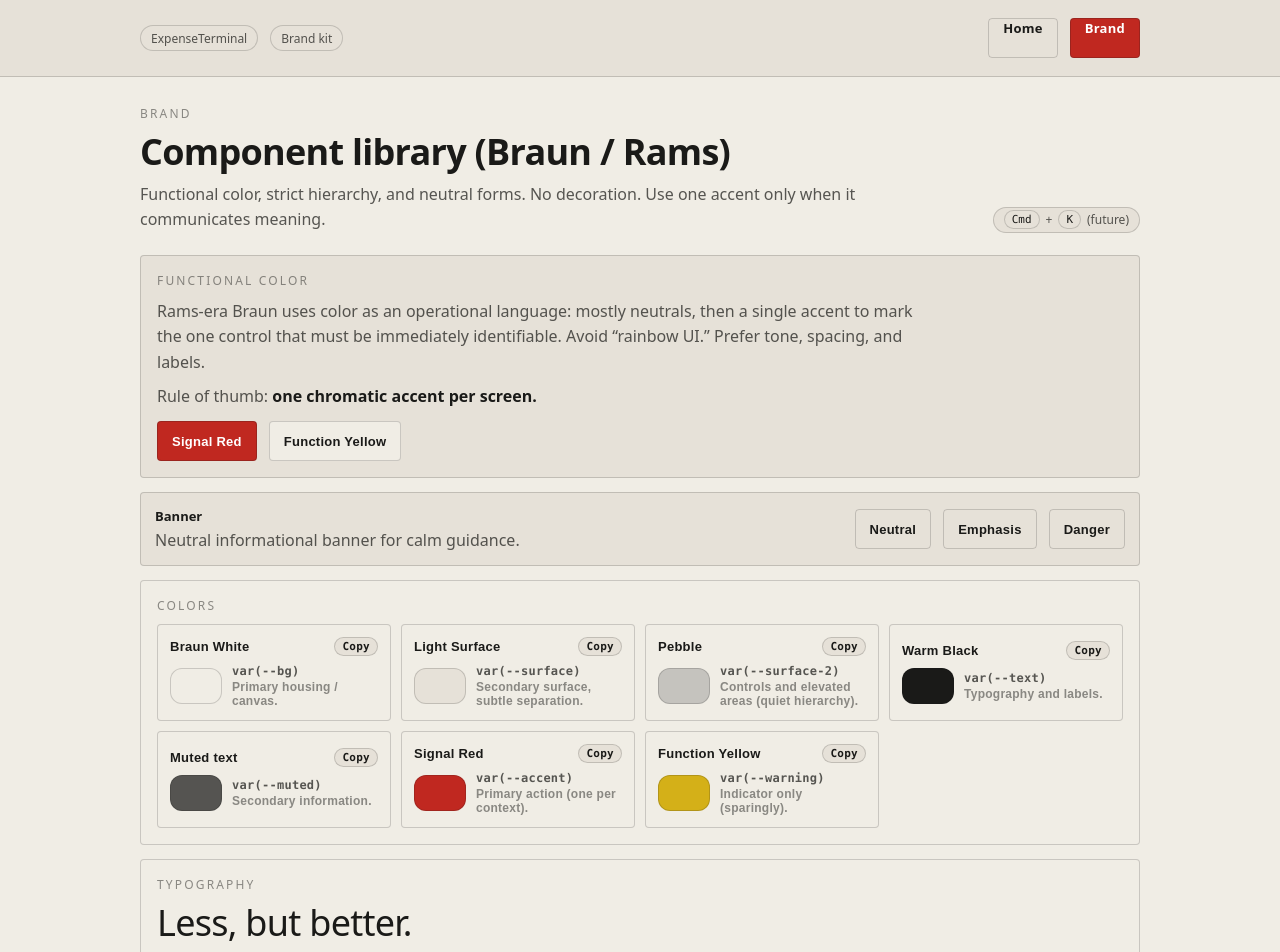
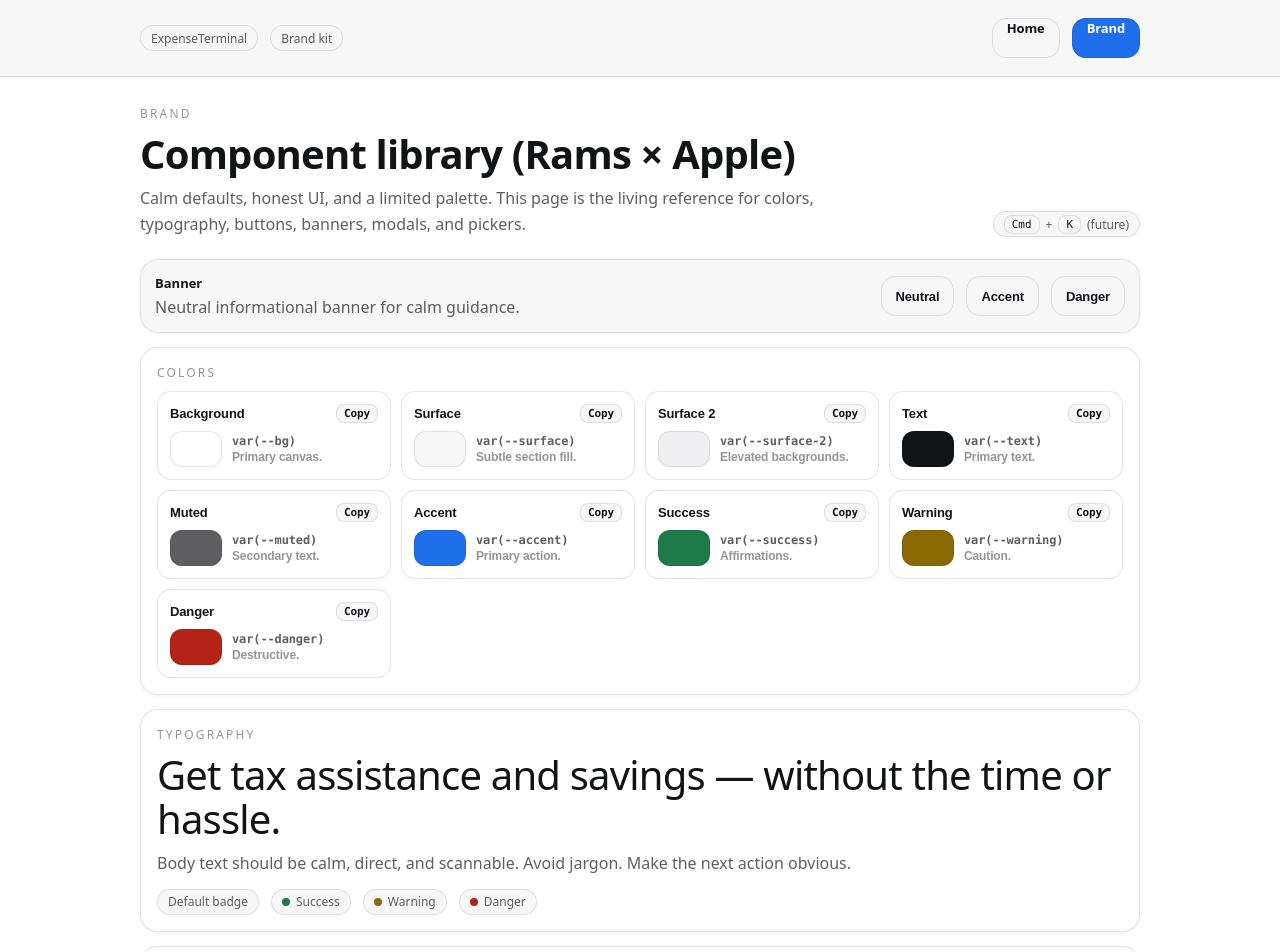
Before and after one commit to Nate-Smithline/ExpenseTerminal, a Next.js app: page /brand in a window 1280 px wide. Shown: the top 952 px of the page. Built offline with nearby package versions, Linux system fonts and the light colour scheme.

Commit message:
Revert "style(brand): shift kit toward Braun/Rams functional design"
This reverts commit 97fd4a691a95b3beda0689a82b4c34f8672e3344.

```diff
--- a/app/brand/page.tsx
+++ b/app/brand/page.tsx
@@ -1,5 +1,5 @@
 import Link from "next/link";
-import { BrandShowcase } from "@/components/brand/BrandShowcase";
+import { BrandShowcase } from "../../components/brand/BrandShowcase";
 
 export default function BrandPage() {
   return (
--- a/app/globals.css
+++ b/app/globals.css
@@ -1,28 +1,25 @@
 :root {
-  /* Braun/Rams: functional neutrals, one accent */
-  --bg: #F0EDE5;           /* Braun White */
-  --surface: #E6E1D8;      /* Light housing separation */
-  --surface-2: #C5C3BE;    /* Pebble */
-  --border: rgba(26, 26, 24, 0.18); /* Warm Black @ low alpha */
+  --bg: #ffffff;
+  --surface: #f7f7f8;
+  --surface-2: #efeff2;
+  --border: rgba(0, 0, 0, 0.10);
 
-  --text: #1A1A18;         /* Warm Black */
-  --muted: rgba(26, 26, 24, 0.72);
-  --faint: rgba(26, 26, 24, 0.48);
+  --text: #121316;
+  --muted: rgba(18, 19, 22, 0.68);
+  --faint: rgba(18, 19, 22, 0.45);
 
-  /* Accent (use sparingly): Signal Red OR Function Yellow (not both).
-     We choose Signal Red for primary actions by default. */
-  --accent: #C02820;       /* Signal Red */
-  --accent-2: #9E1F1A;     /* Deeper red for hover */
-  --success: #1A1A18;      /* Rams: avoid green “success” unless truly functional */
-  --warning: #D4B018;      /* Function Yellow (reserved for indicators) */
-  --danger: #C02820;       /* Destructive uses same red, with tone/labeling */
+  --accent: #1f6feb;
+  --accent-2: #0f4ccf;
+  --success: #1f7a4a;
+  --warning: #8a6a00;
+  --danger: #b42318;
 
-  --radius-sm: 4px;
-  --radius-md: 6px;
-  --radius-lg: 8px;
+  --radius-sm: 10px;
+  --radius-md: 14px;
+  --radius-lg: 18px;
 
-  --shadow-sm: none;
-  --shadow-md: none;
+  --shadow-sm: 0 1px 6px rgba(0, 0, 0, 0.06);
+  --shadow-md: 0 10px 30px rgba(0, 0, 0, 0.08);
 
   --mono: ui-monospace, SFMono-Regular, Menlo, Monaco, Consolas, "Liberation Mono",
     "Courier New", monospace;
@@ -61,8 +58,8 @@
 .card {
   background: var(--bg);
   border: 1px solid var(--border);
-  border-radius: var(--radius-sm);
-  box-shadow: none;
+  border-radius: var(--radius-lg);
+  box-shadow: var(--shadow-sm);
 }
 
 .sectionTitle {
@@ -74,7 +71,7 @@
 }
 
 .h1 {
-  font-size: 36px;
+  font-size: 40px;
   letter-spacing: -0.02em;
   line-height: 1.1;
   margin: 0;
@@ -107,25 +104,26 @@
   color: var(--text);
   height: 40px;
   padding: 0 14px;
-  border-radius: var(--radius-sm);
-  font-weight: 650;
+  border-radius: var(--radius-md);
+  font-weight: 600;
   font-size: 13px;
-  letter-spacing: 0.02em;
+  letter-spacing: -0.01em;
   cursor: pointer;
-  transition: background 120ms ease, border-color 120ms ease, color 120ms ease;
+  transition: transform 120ms ease, box-shadow 120ms ease, background 120ms ease, border-color 120ms ease;
 }
 
 .btn:hover {
-  background: rgba(26, 26, 24, 0.04);
+  box-shadow: var(--shadow-sm);
+  transform: translateY(-1px);
 }
 
 .btn:active {
-  background: rgba(26, 26, 24, 0.06);
+  transform: translateY(0px);
 }
 
 .btnPrimary {
   background: var(--accent);
-  border-color: rgba(26, 26, 24, 0.22);
+  border-color: rgba(0, 0, 0, 0.10);
   color: white;
 }
 
@@ -138,15 +136,15 @@
 }
 
 .btnDanger {
-  background: rgba(192, 40, 32, 0.08);
-  border-color: rgba(192, 40, 32, 0.28);
-  color: var(--text);
+  background: #fff5f5;
+  border-color: rgba(180, 35, 24, 0.25);
+  color: var(--danger);
 }
 
 .input {
   height: 40px;
   padding: 0 12px;
-  border-radius: var(--radius-sm);
+  border-radius: var(--radius-md);
   border: 1px solid var(--border);
   background: var(--bg);
   color: var(--text);
@@ -155,8 +153,8 @@
 }
 
 .input:focus {
-  border-color: rgba(26, 26, 24, 0.45);
-  box-shadow: 0 0 0 3px rgba(26, 26, 24, 0.10);
+  border-color: rgba(31, 111, 235, 0.45);
+  box-shadow: 0 0 0 4px rgba(31, 111, 235, 0.12);
 }
 
 .badge {
@@ -176,7 +174,7 @@
   font-family: var(--mono);
   font-size: 11px;
   padding: 2px 7px;
-  border-radius: 999px;
+  border-radius: 8px;
   border: 1px solid var(--border);
   background: var(--surface);
   color: var(--text);
@@ -184,18 +182,18 @@
 
 .banner {
   border: 1px solid var(--border);
-  border-radius: var(--radius-sm);
+  border-radius: var(--radius-lg);
   padding: 14px 14px;
   background: var(--surface);
   color: var(--muted);
 }
 
 .bannerStrong {
-  background: var(--surface);
-  border-color: rgba(26, 26, 24, 0.28);
+  background: rgba(31, 111, 235, 0.08);
+  border-color: rgba(31, 111, 235, 0.22);
 }
 
 .bannerDanger {
-  background: rgba(192, 40, 32, 0.06);
-  border-color: rgba(192, 40, 32, 0.22);
+  background: rgba(180, 35, 24, 0.06);
+  border-color: rgba(180, 35, 24, 0.18);
 }
--- a/components/brand/BrandShowcase.tsx
+++ b/components/brand/BrandShowcase.tsx
@@ -92,17 +92,18 @@
   const [modalOpen, setModalOpen] = useState(false);
   const [bannerKind, setBannerKind] = useState<"info" | "strong" | "danger">("info");
   const [toast, setToast] = useState<string | null>(null);
-  const [accentMode, setAccentMode] = useState<"signal_red" | "function_yellow">("signal_red");
 
   const swatches: Swatch[] = useMemo(
     () => [
-      { name: "Braun White", varName: "--bg", fallback: "#F0EDE5", description: "Primary housing / canvas." },
-      { name: "Light Surface", varName: "--surface", fallback: "#E6E1D8", description: "Secondary surface, subtle separation." },
-      { name: "Pebble", varName: "--surface-2", fallback: "#C5C3BE", description: "Controls and elevated areas (quiet hierarchy)." },
-      { name: "Warm Black", varName: "--text", fallback: "#1A1A18", description: "Typography and labels." },
-      { name: "Muted text", varName: "--muted", fallback: "rgba(26,26,24,0.72)", description: "Secondary information." },
-      { name: "Signal Red", varName: "--accent", fallback: "#C02820", description: "Primary action (one per context)." },
-      { name: "Function Yellow", varName: "--warning", fallback: "#D4B018", description: "Indicator only (sparingly)." },
+      { name: "Background", varName: "--bg", fallback: "#ffffff", description: "Primary canvas." },
+      { name: "Surface", varName: "--surface", fallback: "#f7f7f8", description: "Subtle section fill." },
+      { name: "Surface 2", varName: "--surface-2", fallback: "#efeff2", description: "Elevated backgrounds." },
+      { name: "Text", varName: "--text", fallback: "#121316", description: "Primary text." },
+      { name: "Muted", varName: "--muted", fallback: "rgba(18,19,22,0.68)", description: "Secondary text." },
+      { name: "Accent", varName: "--accent", fallback: "#1f6feb", description: "Primary action." },
+      { name: "Success", varName: "--success", fallback: "#1f7a4a", description: "Affirmations." },
+      { name: "Warning", varName: "--warning", fallback: "#8a6a00", description: "Caution." },
+      { name: "Danger", varName: "--danger", fallback: "#b42318", description: "Destructive." },
     ],
     [],
   );
@@ -117,10 +118,10 @@
       <div className="row" style={{ justifyContent: "space-between", alignItems: "flex-end" }}>
         <div>
           <p className="sectionTitle">Brand</p>
-          <h1 className="h1">Component library (Braun / Rams)</h1>
+          <h1 className="h1">Component library (Rams × Apple)</h1>
           <p className="p" style={{ marginTop: 10, maxWidth: 740 }}>
-            Functional color, strict hierarchy, and neutral forms. No decoration. Use one accent
-            only when it communicates meaning.
+            Calm defaults, honest UI, and a limited palette. This page is the living reference for
+            colors, typography, buttons, banners, modals, and pickers.
           </p>
         </div>
         <div className="row">
@@ -131,43 +132,6 @@
       </div>
 
       <div style={{ marginTop: 22, display: "grid", gap: 14 }}>
-        <div className="card" style={{ padding: 16, background: "var(--surface)" }}>
-          <p className="sectionTitle">Functional color</p>
-          <div className="row" style={{ justifyContent: "space-between", alignItems: "flex-start" }}>
-            <div style={{ maxWidth: 760 }}>
-              <p className="p">
-                Rams-era Braun uses color as an operational language: mostly neutrals, then a single
-                accent to mark the one control that must be immediately identifiable. Avoid “rainbow
-                UI.” Prefer tone, spacing, and labels.
-              </p>
-              <p className="p" style={{ marginTop: 8 }}>
-                Rule of thumb: <strong style={{ color: "var(--text)" }}>one chromatic accent per screen.</strong>
-              </p>
-            </div>
-            <div className="row">
-              <button
-                className={`btn ${accentMode === "signal_red" ? "btnPrimary" : ""}`}
-                onClick={() => setAccentMode("signal_red")}
-                title="Signal Red"
-              >
-                Signal Red
-              </button>
-              <button
-                className={`btn ${accentMode === "function_yellow" ? "btnPrimary" : ""}`}
-                onClick={() => setAccentMode("function_yellow")}
-                title="Function Yellow"
-                style={
-                  accentMode === "function_yellow"
-                    ? { background: "var(--warning)", color: "var(--text)", borderColor: "rgba(26,26,24,0.28)" }
-                    : undefined
-                }
-              >
-                Function Yellow
-              </button>
-            </div>
-          </div>
-        </div>
-
         <div className={`banner ${bannerKind === "strong" ? "bannerStrong" : bannerKind === "danger" ? "bannerDanger" : ""}`}>
           <div className="row" style={{ justifyContent: "space-between" }}>
             <div>
@@ -187,7 +151,7 @@
                 Neutral
               </button>
               <button className="btn btnGhost" onClick={() => setBannerKind("strong")}>
-                Emphasis
+                Accent
               </button>
               <button className="btn btnGhost" onClick={() => setBannerKind("danger")}>
                 Danger
@@ -240,25 +204,24 @@
           <p className="sectionTitle">Typography</p>
           <div style={{ display: "grid", gap: 12 }}>
             <div>
-              <div className="h1">Less, but better.</div>
+              <div className="h1">Get tax assistance and savings — without the time or hassle.</div>
               <p className="p" style={{ marginTop: 10 }}>
-                Typography carries hierarchy without decoration. Use uppercase section labels, tabular numbers,
-                and explicit names for controls.
+                Body text should be calm, direct, and scannable. Avoid jargon. Make the next action obvious.
               </p>
             </div>
             <div className="row">
               <span className="badge">Default badge</span>
               <span className="badge">
-                <span style={{ width: 8, height: 8, borderRadius: 999, background: "var(--accent)" }} />
-                Active
+                <span style={{ width: 8, height: 8, borderRadius: 999, background: "var(--success)" }} />
+                Success
               </span>
               <span className="badge">
                 <span style={{ width: 8, height: 8, borderRadius: 999, background: "var(--warning)" }} />
-                Indicator
+                Warning
               </span>
               <span className="badge">
-                <span style={{ width: 8, height: 8, borderRadius: 999, background: "var(--text)" }} />
-                Label
+                <span style={{ width: 8, height: 8, borderRadius: 999, background: "var(--danger)" }} />
+                Danger
               </span>
             </div>
           </div>
@@ -267,16 +230,7 @@
         <div className="card" style={{ padding: 16 }}>
           <p className="sectionTitle">Buttons</p>
           <div className="row">
-            <button
-              className="btn btnPrimary"
-              style={
-                accentMode === "function_yellow"
-                  ? { background: "var(--warning)", color: "var(--text)", borderColor: "rgba(26,26,24,0.28)" }
-                  : undefined
-              }
-            >
-              Primary
-            </button>
+            <button className="btn btnPrimary">Primary action</button>
             <button className="btn">Secondary</button>
             <button className="btn btnGhost">Ghost</button>
             <button className="btn btnDanger">Destructive</button>
--- a/tsconfig.json
+++ b/tsconfig.json
@@ -9,10 +9,6 @@
     "esModuleInterop": true,
     "module": "esnext",
     "moduleResolution": "bundler",
-    "baseUrl": ".",
-    "paths": {
-      "@/*": ["./*"]
-    },
     "resolveJsonModule": true,
     "isolatedModules": true,
     "jsx": "react-jsx",
```
